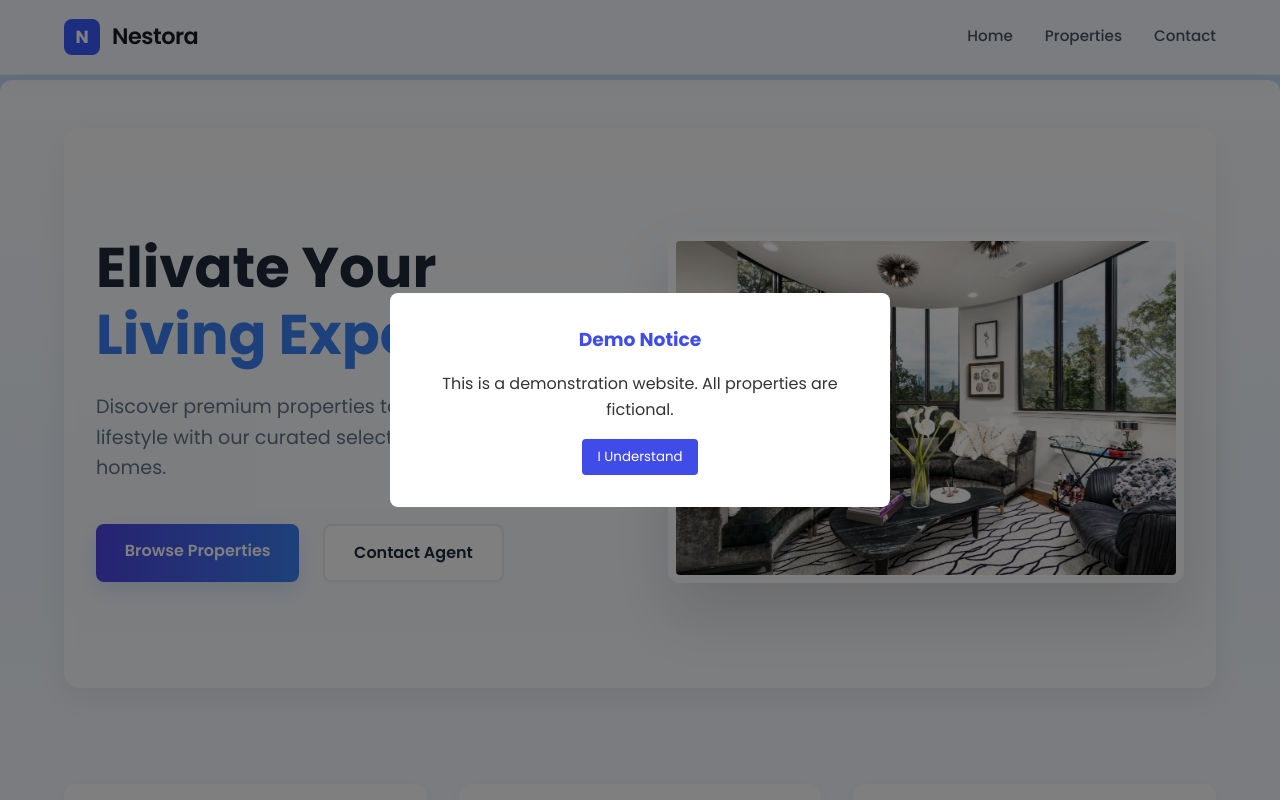
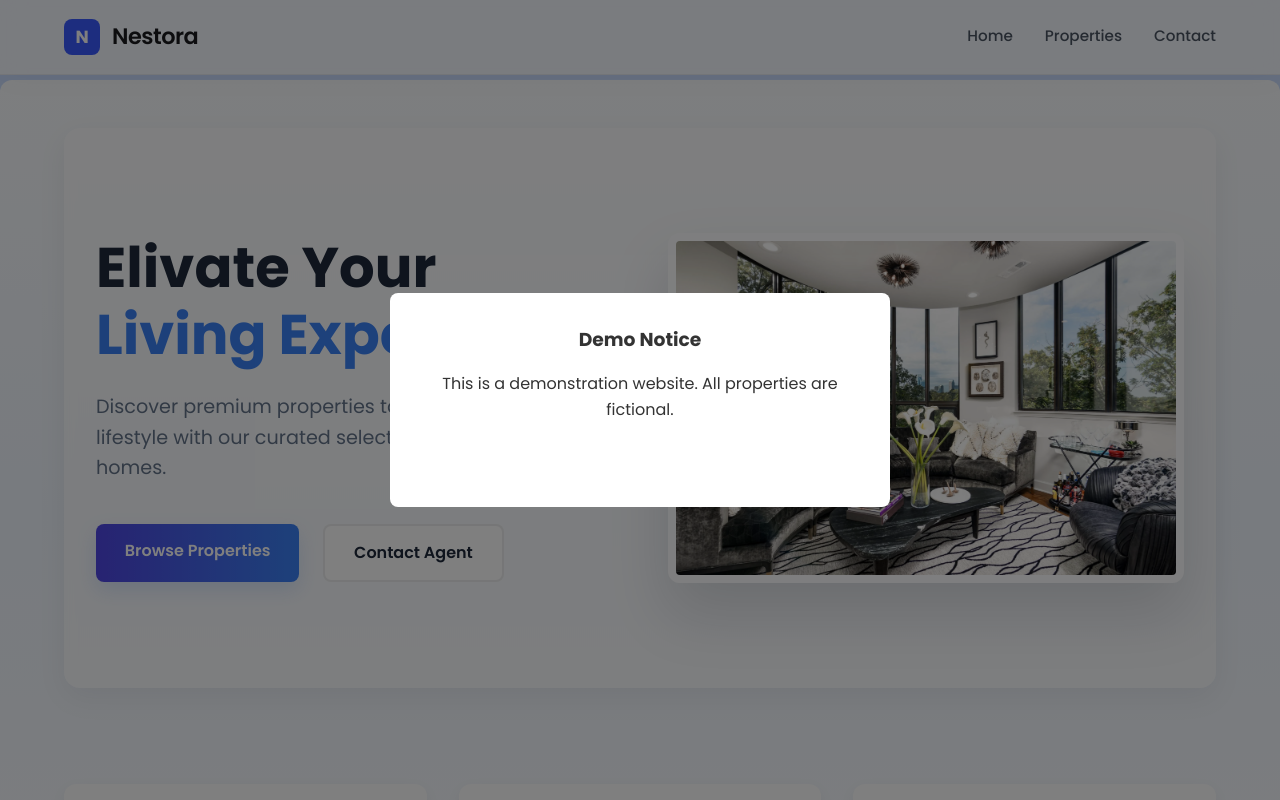
Before and after one commit to rathugedn/Nestora, a React (Vite) app: page / in a window 1280 px wide. Shown: the top 800 px of the page. Built offline with nearby package versions, Linux system fonts and the light colour scheme.

Commit message:
Update DemoWarning.css

```diff
--- a/src/components/DemoWarning.css
+++ b/src/components/DemoWarning.css
@@ -21,12 +21,12 @@
 }
 
 .warning-content h3 {
-  color: #404ce8;
+  color: var(--primary-blue);
   margin-bottom: 1rem;
 }
 
 .warning-confirm-btn {
-  background: #404ce8;
+  background: var(--primary-blue);
   color: white;
   border: none;
   padding: 0.5rem 1rem;
@@ -37,5 +37,5 @@
 }
 
 .warning-confirm-btn:hover {
-  background: #404ce8;
+  background: var(--primary-blue);
 }
```
